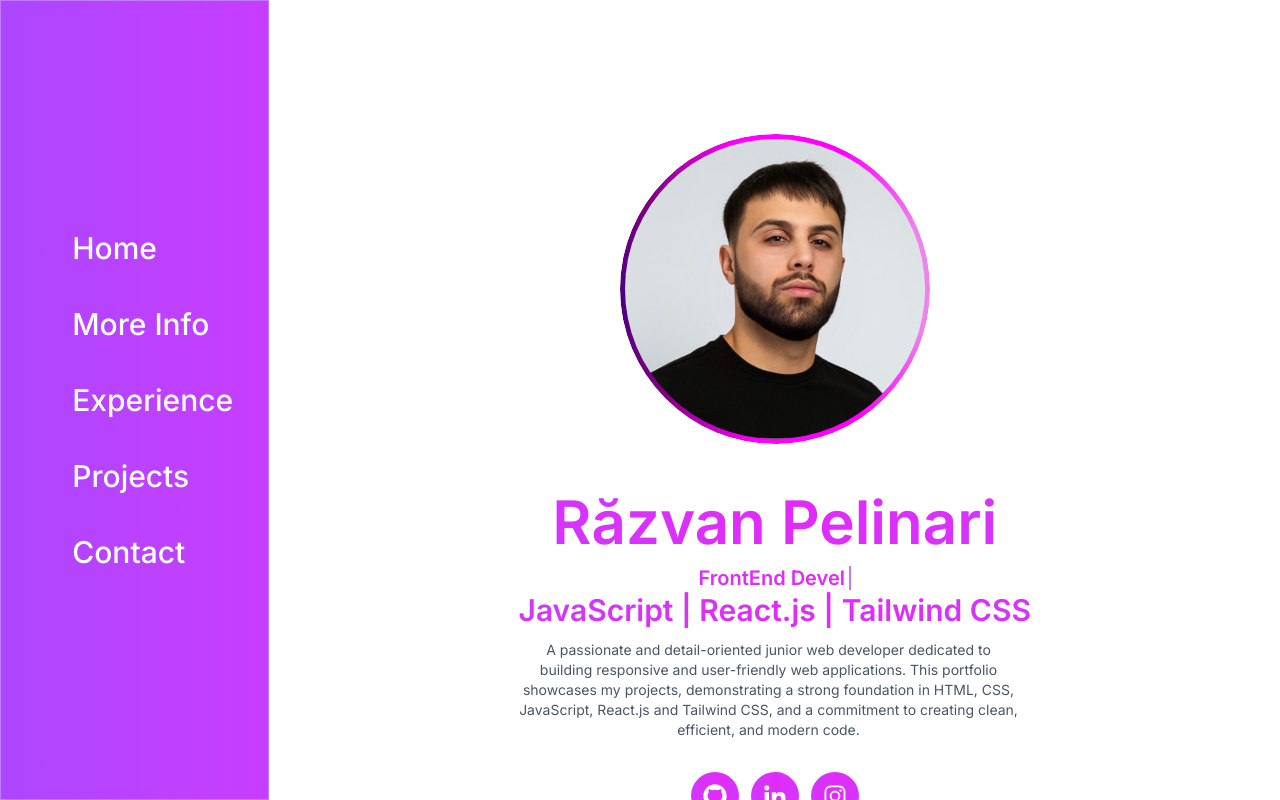
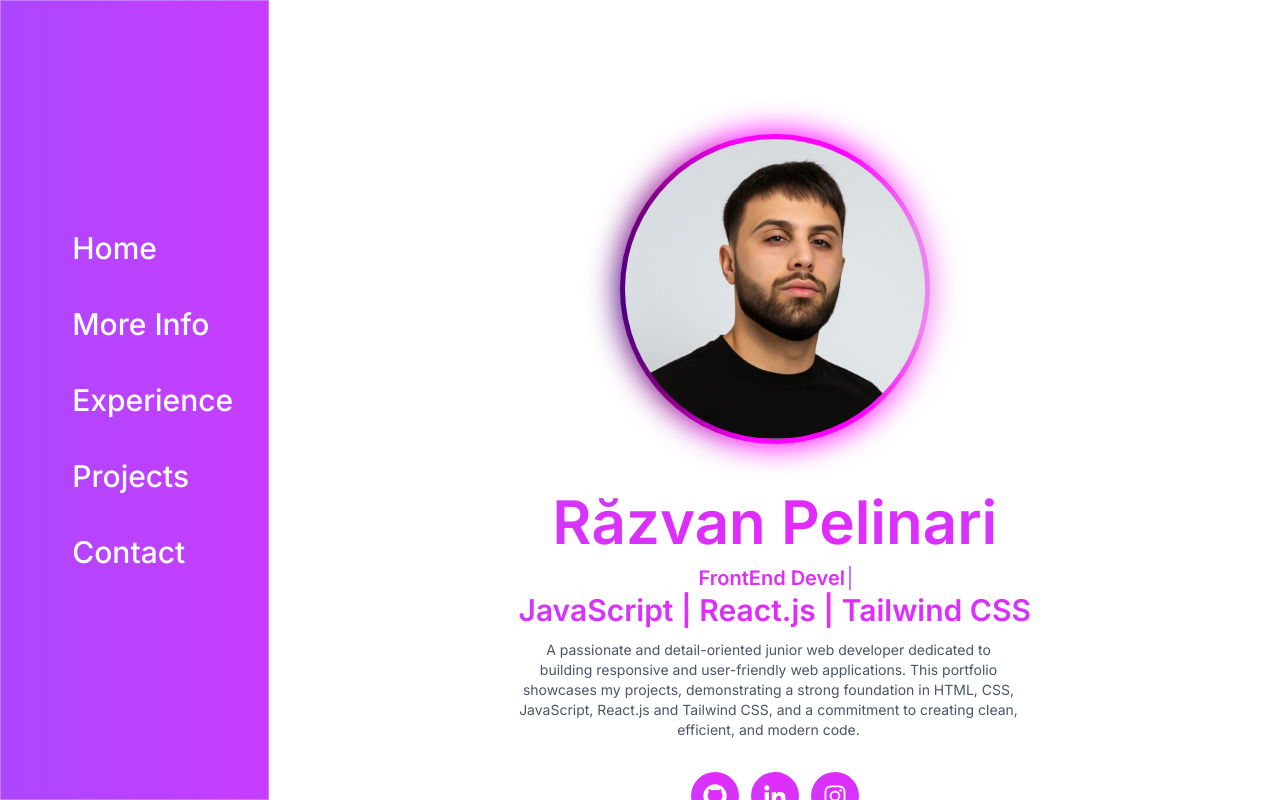
Before and after one commit to RazvanPelinari/react-website-portofolio, a React (Vite) app: page / in a window 1280 px wide. Built offline with nearby package versions, Linux system fonts and the light colour scheme.

Commit message:
Update index.css

```diff
--- a/src/index.css
+++ b/src/index.css
@@ -66,8 +66,8 @@
   display: flex;
   justify-content: center;
   align-items: center;
-  overflow: hidden; /* keep glow outside */
-  z-index: 0; /* reset */
+  overflow: visible; /* allow glow to be seen */
+  z-index: 0;
 }
 
 .box {
@@ -97,6 +97,7 @@
   inherits: true;
 }
 
+/* Main animated gradient ring */
 .box::before,
 .box2::before {
   content: "";
@@ -117,13 +118,15 @@
     indigo
   );
   animation: autoRotate 2s linear infinite;
-  z-index: 0; /* sits behind content */
+  z-index: -2;
 }
 
+/* Glow effect */
 .box::after,
 .box2::after {
   content: "";
   position: absolute;
+  inset: -2px; /* extend outside container */
   border-radius: inherit;
   background: conic-gradient(
     from var(--deg) at center,
@@ -138,10 +141,9 @@
     purple,
     indigo
   );
-  filter: blur(40px);
+  filter: blur(15px); /* bigger blur for glow */
   animation: autoRotate 2s linear infinite;
-  z-index: 0; /* blurred glow below main gradient */
-  padding: 10px; /* to make glow larger than main gradient */
+  z-index: -3; /* behind everything */
 }
 
 @keyframes autoRotate {
@@ -156,5 +158,5 @@
 .box > *,
 .box2 > * {
   position: relative;
-  z-index: 0; /* above the gradients */
+  z-index: 1; /* ensure content is above glow */
 }
```
